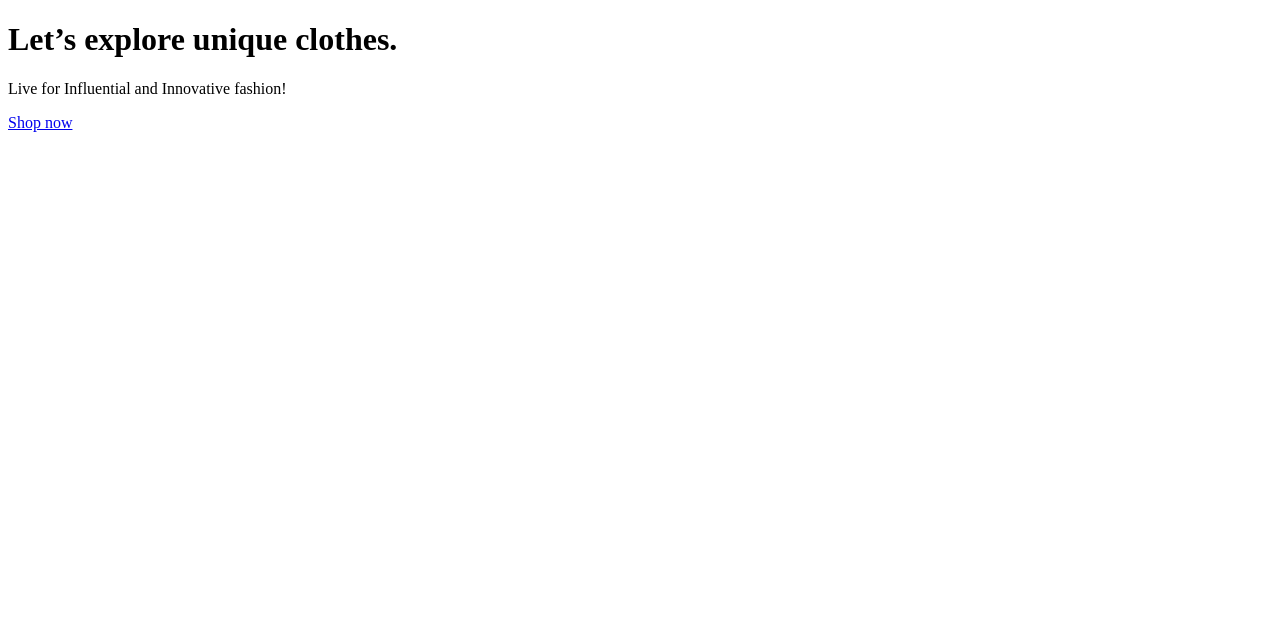
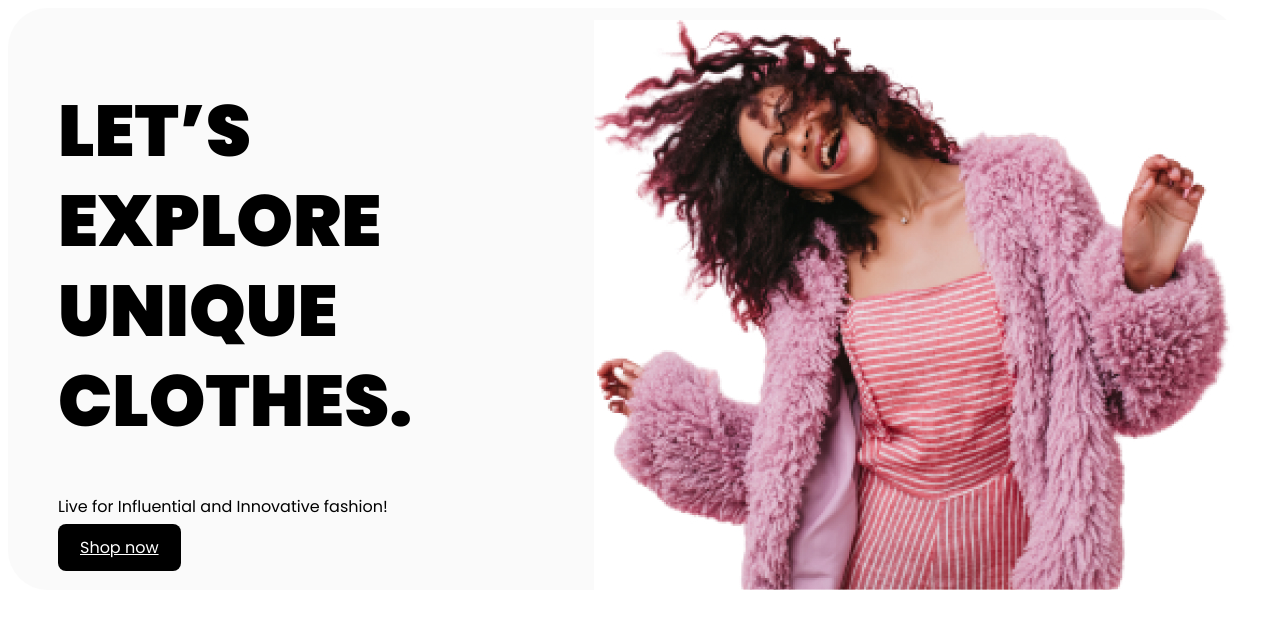
Before and after one commit to ead-codigo-2023/ejercicio-2-asignar-estilos-con-css-basilio, a plain HTML site: page index.html in a window 1280 px wide. Drawn offline with Linux system fonts and the light colour scheme.

Commit message:
avance de ejercicio 2

```diff
--- a/assets/css/style.css
+++ b/assets/css/style.css
@@ -0,0 +1,30 @@
+body {
+	font-family: 'Poppins', sans-serif;
+}
+h1 {
+	color: #000;
+	font-size: 72px;
+	font-weight: 900;
+	line-height: 90px; /* 125% */
+	text-transform: uppercase;
+}
+a {
+	padding: 12px 22px;
+	color: #FFF;
+	background-color: #000;
+	border-radius: 8px;
+}
+.hero {
+	width: 1180px;
+	padding-top: 30px;
+	padding-bottom: 30px;
+	padding-left: 50px;
+	background-color: #fafafa;
+	background-image: url(../images/image.jpg);
+	background-repeat: no-repeat;
+	background-position: bottom right;
+	border-radius: 40px;
+}
+.hero__body {
+	width: 450px;
+}
--- a/index.html
+++ b/index.html
@@ -4,12 +4,18 @@
 	<meta charset="UTF-8">
 	<meta name="viewport" content="width=device-width, initial-scale=1.0">
 	<title>Ejemplo de hero banner</title>
+	<link rel="preconnect" href="https://fonts.googleapis.com">
+	<link rel="preconnect" href="https://fonts.gstatic.com" crossorigin>
+	<link href="https://fonts.googleapis.com/css2?family=Poppins:wght@400;500;900&display=swap" rel="stylesheet">
+	<link rel="stylesheet" href="assets/css/style.css">
 </head>
 <body>
 	<div class="hero">
-		<h1>Let’s explore unique clothes.</h1>
-		<p>Live for Influential and Innovative fashion!</p>
-		<a href="#">Shop now</a>
+		<div class="hero__body">
+			<h1>Let’s explore unique clothes.</h1>
+			<p>Live for Influential and Innovative fashion!</p>
+			<a href="#">Shop now</a>
+		</div>
 	</div>
 </body>
 </html>
```
Also changed, not shown: assets/images/image.jpg (added).
